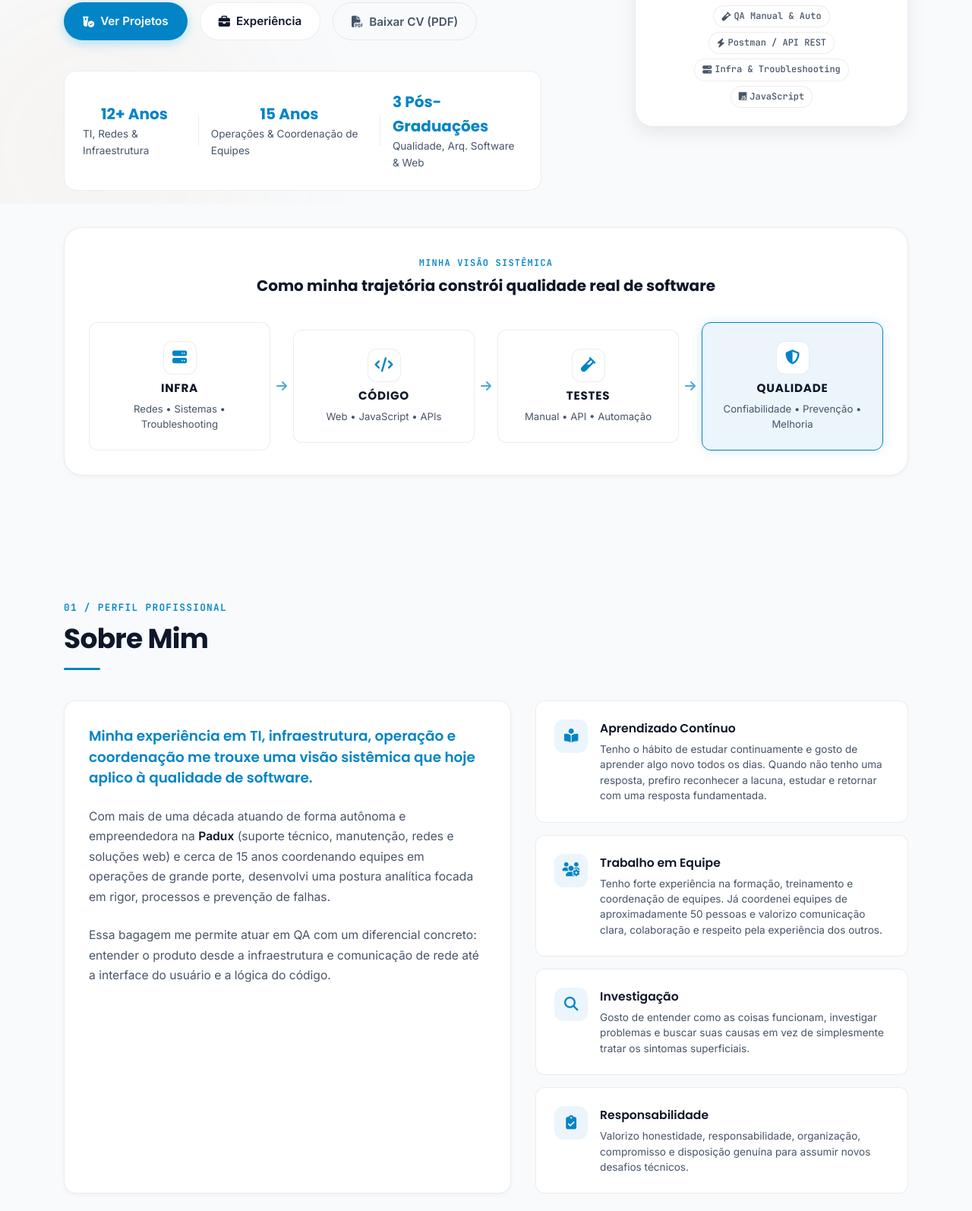
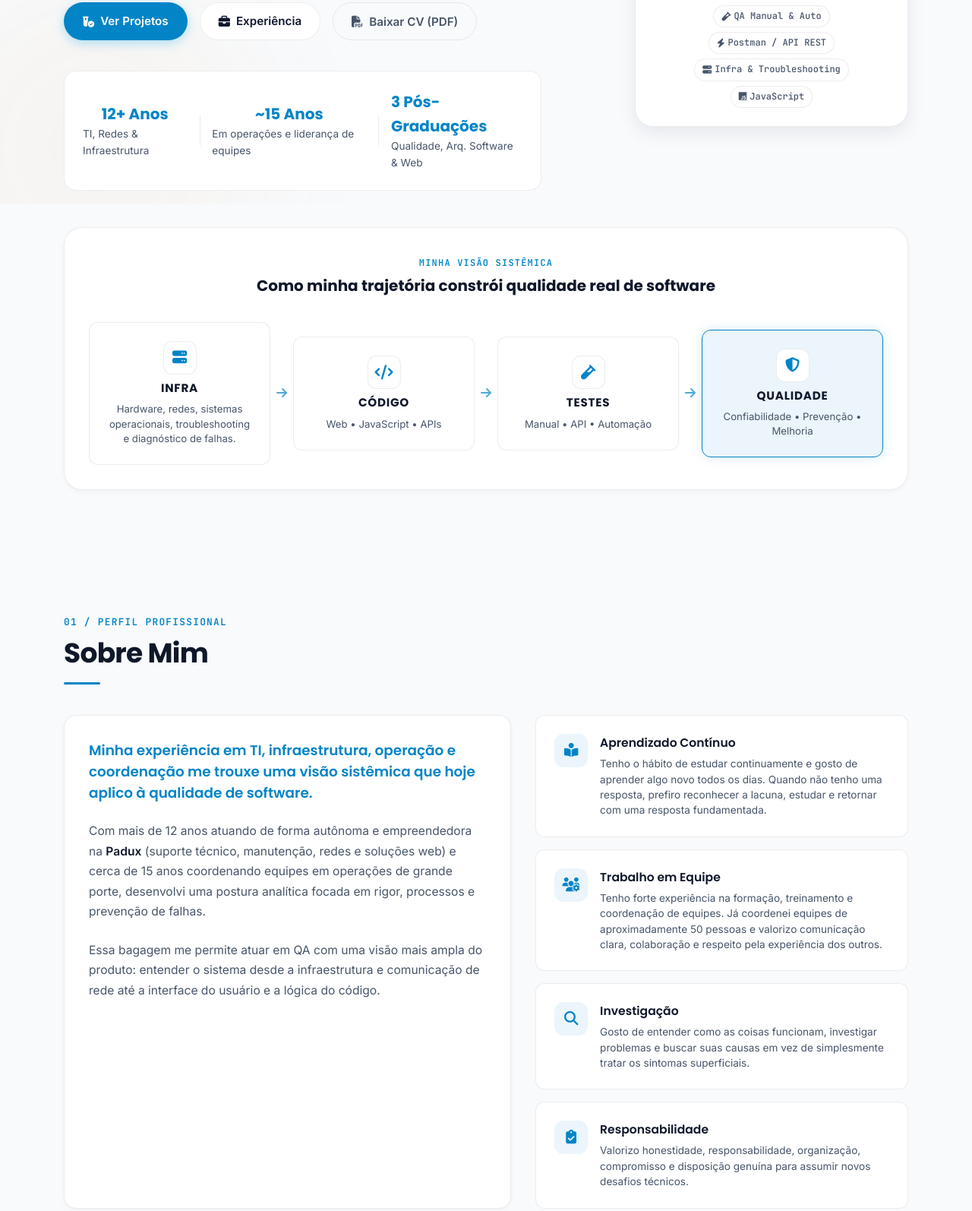
Before and after one commit to PedroiCarvalho/PedroiCarvalho, a plain HTML site: page index.html in a window 1280 px wide. Shown: the part 532-2126 px from the top of the page at 76% size. Drawn offline with Linux system fonts and the light colour scheme.

Commit message:
feat(fechamento): ajustes finais de precisão operacional, fluxo infra, visão ampla do produto e distinção 12/15 anos

```diff
--- a/index.html
+++ b/index.html
@@ -124,8 +124,8 @@
                         </div>
                         <div class="stat-divider"></div>
                         <div class="stat-card">
-                            <span class="stat-number">15 Anos</span>
-                            <span class="stat-caption">Operações &amp; Coordenação de Equipes</span>
+                            <span class="stat-number">~15 Anos</span>
+                            <span class="stat-caption">Em operações e liderança de equipes</span>
                         </div>
                         <div class="stat-divider"></div>
                         <div class="stat-card">
@@ -175,7 +175,7 @@
                         <div class="career-flow-step">
                             <div class="flow-icon"><i class="fas fa-server"></i></div>
                             <h4 class="flow-step-name">INFRA</h4>
-                            <p class="flow-step-desc">Redes &bull; Sistemas &bull; Troubleshooting</p>
+                            <p class="flow-step-desc">Hardware, redes, sistemas operacionais, troubleshooting e diagnóstico de falhas.</p>
                         </div>
                         <div class="flow-connector"><i class="fas fa-arrow-right"></i></div>
                         <div class="career-flow-step">
@@ -215,10 +215,10 @@
                     <div class="about-narrative-card">
                         <h3 class="about-greeting">Minha experiência em TI, infraestrutura, operação e coordenação me trouxe uma visão sistêmica que hoje aplico à qualidade de software.</h3>
                         <p class="about-paragraph">
-                            Com mais de uma década atuando de forma autônoma e empreendedora na <strong>Padux</strong> (suporte técnico, manutenção, redes e soluções web) e cerca de 15 anos coordenando equipes em operações de grande porte, desenvolvi uma postura analítica focada em rigor, processos e prevenção de falhas.
+                            Com mais de 12 anos atuando de forma autônoma e empreendedora na <strong>Padux</strong> (suporte técnico, manutenção, redes e soluções web) e cerca de 15 anos coordenando equipes em operações de grande porte, desenvolvi uma postura analítica focada em rigor, processos e prevenção de falhas.
                         </p>
                         <p class="about-paragraph">
-                            Essa bagagem me permite atuar em QA com um diferencial concreto: entender o produto desde a infraestrutura e comunicação de rede até a interface do usuário e a lógica do código.
+                            Essa bagagem me permite atuar em QA com uma visão mais ampla do produto: entender o sistema desde a infraestrutura e comunicação de rede até a interface do usuário e a lógica do código.
                         </p>
                     </div>
 
@@ -665,7 +665,7 @@
                             </div>
                             <div class="timeline-body">
                                 <p>
-                                    Experiência de aproximadamente 15 anos na aplicação e coordenação de concursos e grandes eventos, incluindo treinamento e formação de equipes, organização operacional, acompanhamento de processos e resolução de situações imprevistas. Experiência na coordenação de equipes de até aproximadamente 50 pessoas.
+                                    Experiência de aproximadamente 15 anos na aplicação e coordenação de concursos e grandes eventos, incluindo treinamento e formação de equipes, organização operacional, acompanhamento de processos e resolução de situações imprevistas, em ambientes onde o cumprimento rigoroso de processos, a precisão operacional e a atenção aos detalhes são fundamentais. Experiência na coordenação de equipes de até aproximadamente 50 pessoas.
                                 </p>
                                 <div class="transferable-skills-box">
                                     <span class="transferable-tag-label">Competências conectadas a QA:</span>
```
